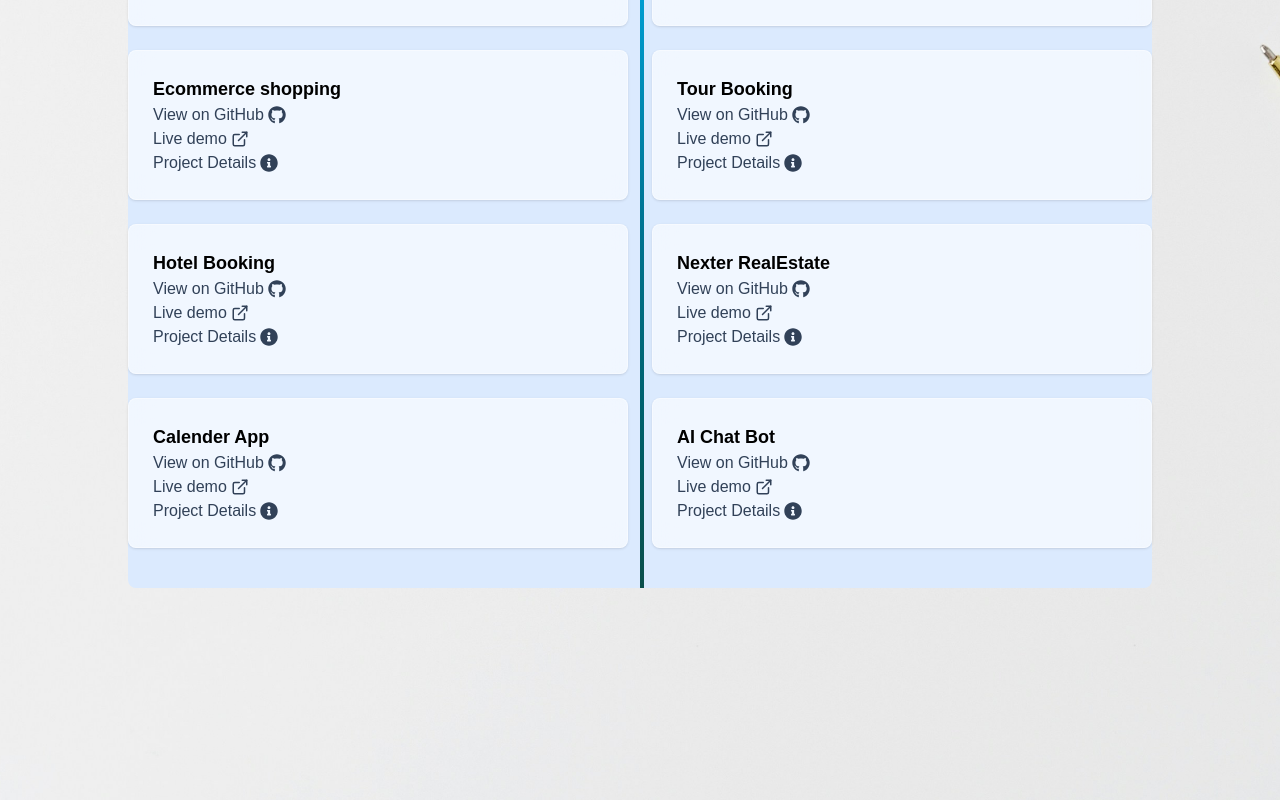
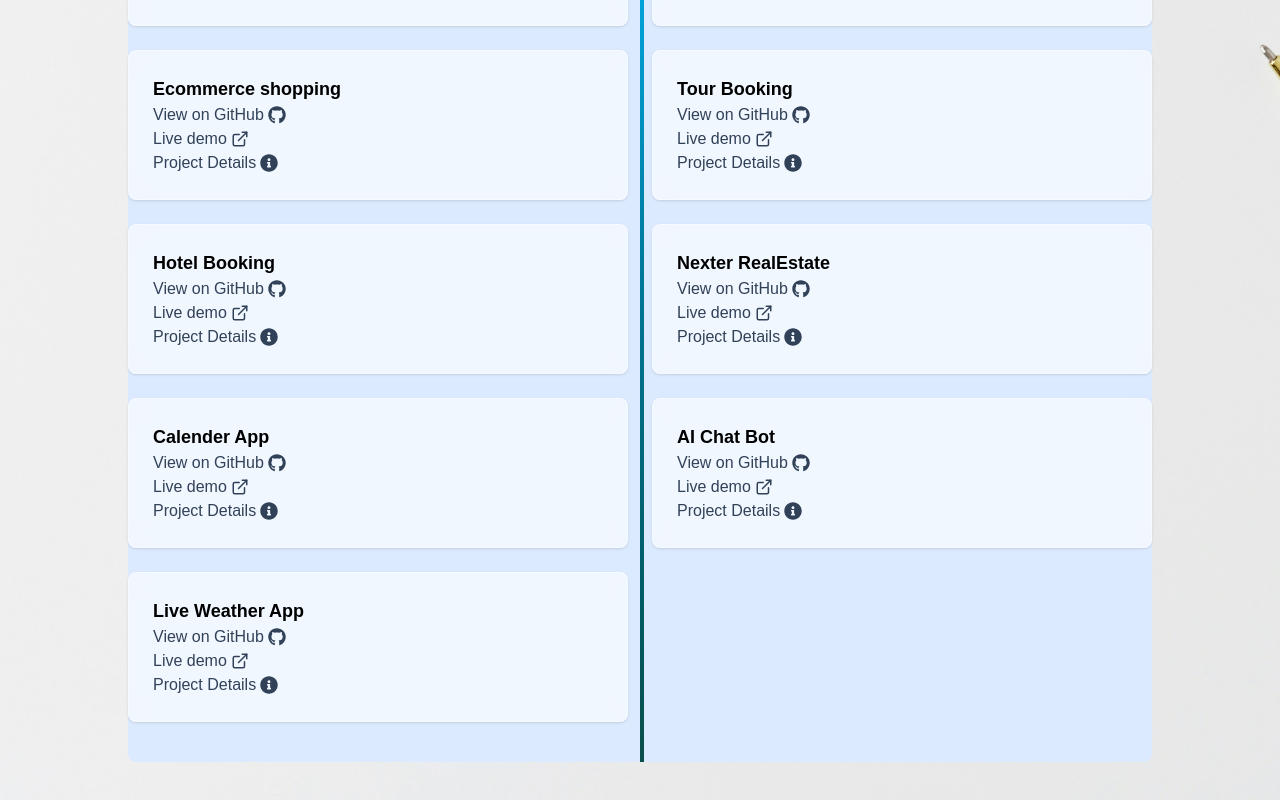
Before and after one commit to greatefekodo/Portfolio, a React (Vite) app: page / in a window 1280 px wide. Shown: the part 1128-1928 px from the top of the page. Built offline with nearby package versions, Linux system fonts and the light colour scheme.

Commit message:
Added Weather project

```diff
--- a/src/data/projectsData.js
+++ b/src/data/projectsData.js
@@ -99,7 +99,17 @@ const projects = [
     Github: "https://github.com/greatefekodo/AI-Chat-Bot/tree/main/src",
     url: "https://aichatbotbygreat.netlify.app/",
     image: "/images/aichatbot.png",
+  },
+
+   {
+    name: "Live Weather App",
+    description: "A weather app that provides real-time weather updates based on the user’s search input, using the OpenWeather API for live data",
+    tech: ["React", "CSS", "OpenWeather API"],
+    Github: "https://github.com/greatefekodo/Live-Weather-App",
+    url: "https://liveweatherappproject.netlify.app/",
+    image: "/images/weatherApp.png",
   }
+
 ];
 
 export default projects;
```
Also changed, not shown: public/images/weatherApp.png (added).
